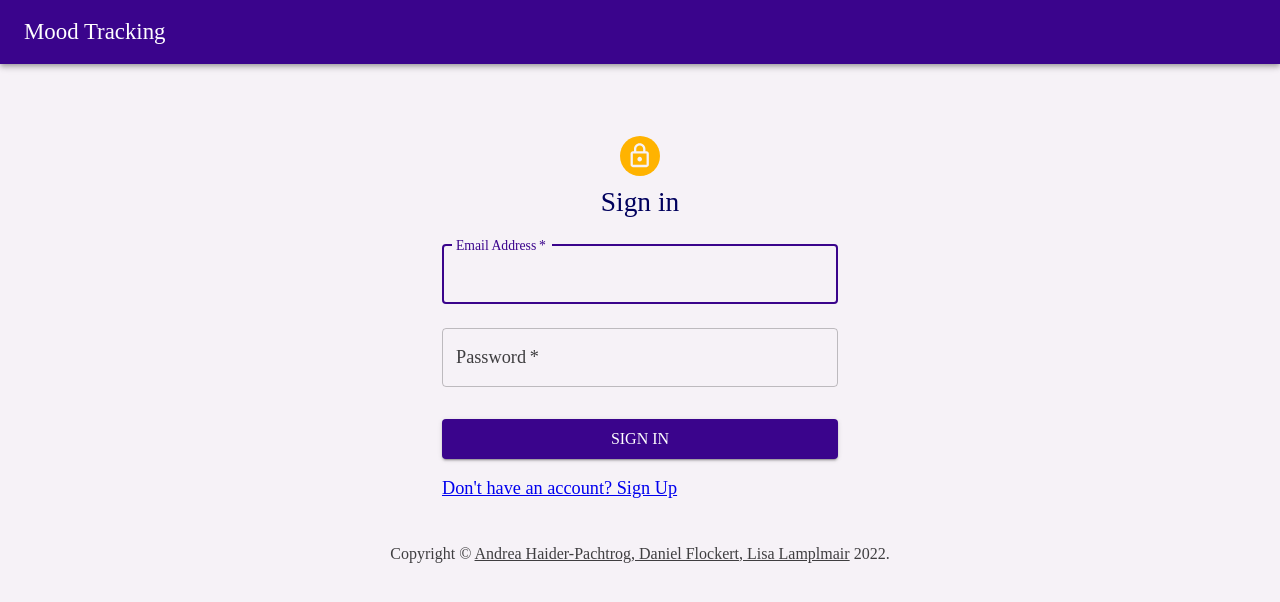
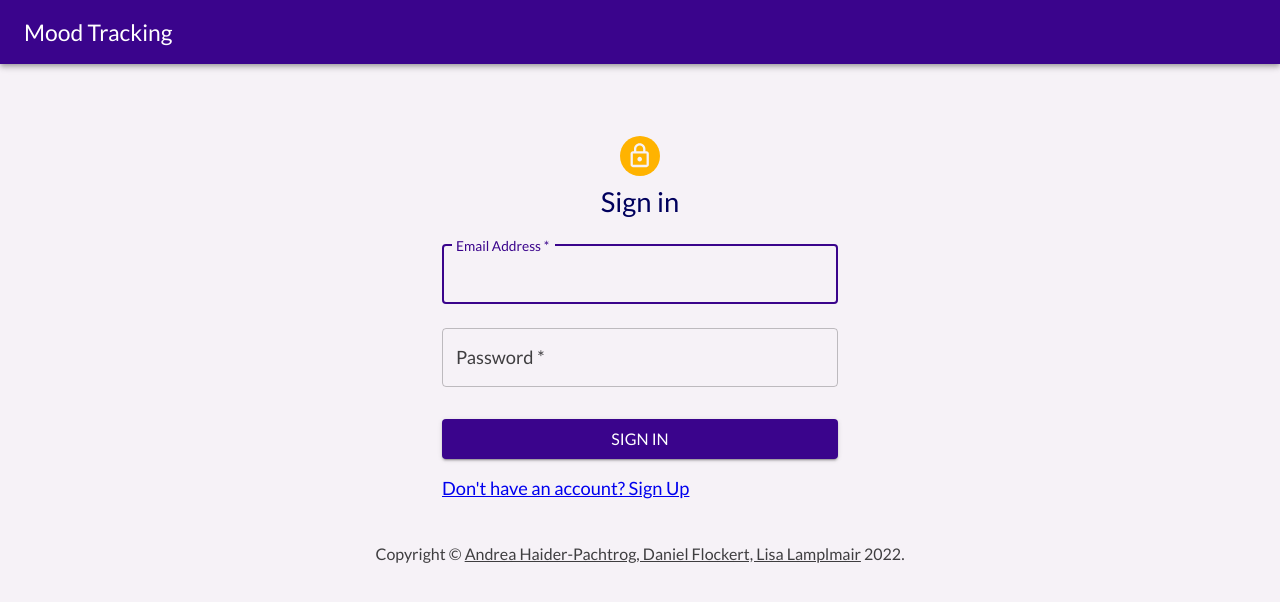
Before and after one commit to Rathalin/huxe-project, a React (Create React App) app in the folder react-app/: page / in a window 1280 px wide. Shown: the top 602 px of the page. Built offline with nearby package versions, Linux system fonts and the light colour scheme.

Commit message:
fix login rendering error and menu

```diff
--- a/react-app/src/components/CustomAppbar.tsx
+++ b/react-app/src/components/CustomAppbar.tsx
@@ -45,13 +45,11 @@ export const CustomAppbar = () => {
               onClick={handleMenu}
               color="inherit"
             >
+              <AccountCircle />
               <Typography variant="h6" component="span" sx={{ flexGrow: 1 }}>
                 Hello, {username}
               </Typography>
-              <AccountCircle />
             </IconButton>
-          </div>
-        )}
             <Menu
               id="menu-appbar"
               anchorEl={anchorEl}
@@ -70,8 +68,10 @@ export const CustomAppbar = () => {
               <MenuItem onClick={handleClose}>My Priorities</MenuItem>
               <MenuItem onClick={handleClose}>
                 <Link to="/">Dashboard</Link></MenuItem>
-          <MenuItem onClick={handleLogout}>Logout</MenuItem>
+              <MenuItem onClick={() => { handleClose();handleLogout();}}>Logout</MenuItem>
             </Menu>
+          </div>
+        )}
       </Toolbar>
     </AppBar>
   )
--- a/react-app/src/components/Login.tsx
+++ b/react-app/src/components/Login.tsx
@@ -1,4 +1,4 @@
-import { FormEvent, useEffect, useState } from 'react';
+import { FormEvent, useEffect } from 'react';
 import Avatar from '@mui/material/Avatar';
 import Button from '@mui/material/Button';
 import CssBaseline from '@mui/material/CssBaseline';
@@ -18,8 +18,6 @@ import { useTheme } from '@mui/material';
 
 export const Login = () => {
   const theme = useTheme();
-  const [emailInput, setEmailInput] = useState('');
-  const [passwordInput, setPasswordInput] = useState('');
   let showInvalidCredentialsError = false;
   const { setUsername, setLoggedIn } = useStore();
 
@@ -45,88 +43,86 @@ export const Login = () => {
   if (error != null) {
     const err = error.graphQLErrors[0];
     if (err.extensions.code === 'BAD_USER_INPUT') {
-      showInvalidCredentialsError = true;
-      console.log('showInvalidCredentialsError');
+      showInvalidCredentialsError= true;
     } else {
       return <LoadingError error={JSON.stringify(error)} />;
     }
   }
 
-  async function handleLogin() {
-    console.log(`Login with ${emailInput} - ${passwordInput}`);
+  const handleLogin = (event: FormEvent<HTMLFormElement>) => {
+    event.preventDefault();
+    const formData = new FormData(event.currentTarget);
+    console.log(`Login with ${formData.get('email')} - ${formData.get('password')}`);
+    const emailInput = formData.get('email') as string
+    const passwordInput = formData.get('password') as string
     if (emailInput.length > 0) {
       login({
         variables: {
           input: {
             identifier: emailInput,
-            password: passwordInput,
+            password: passwordInput
           }
         }
       }).catch((error: ApolloError) => {
-        console.log('Uncaught error');
+        console.log('Uncaught error' + error);
       });
     }
   }
 
 
   return (
-    <Container component="main" maxWidth="xs">
+    <Container component='main' maxWidth='xs'>
       <CssBaseline />
       <Box
         sx={{
           marginTop: 8,
           display: 'flex',
           flexDirection: 'column',
-          alignItems: 'center',
+          alignItems: 'center'
         }}
       >
         <Avatar sx={{ m: 1, bgcolor: 'secondary.main' }}>
           <LockOutlinedIcon />
         </Avatar>
-        <Typography component="h1" variant="h5">
+        <Typography component='h1' variant='h5'>
           Sign in
         </Typography>
-        <Box sx={{ mt: 1 }}>
+        <Box sx={{ mt: 1 }} component="form" onSubmit={handleLogin}>
           <TextField
-            margin="normal"
+            margin='normal'
             required
             fullWidth
-            id="email"
-            label="Email Address"
-            name="email"
-            autoComplete="email"
+            id='email'
+            label='Email Address'
+            name='email'
+            autoComplete='email'
             autoFocus
-            value={emailInput}
-            onChange={(e) => setEmailInput(e.target.value)}
           />
           <TextField
-            margin="normal"
+            margin='normal'
             required
             fullWidth
-            name="password"
-            label="Password"
-            type="password"
-            id="password"
-            autoComplete="current-password"
-            value={passwordInput}
-            onChange={(e) => setPasswordInput(e.target.value)}
+            name='password'
+            label='Password'
+            type='password'
+            id='password'
+            autoComplete='current-password'
           />
           {showInvalidCredentialsError && <p style={{ color: theme.palette.error.main }}>
             Invalid identifier or password
           </p>}
           <Button
-            type="submit"
+            type='submit'
             fullWidth
-            variant="contained"
+            variant='contained'
             sx={{ mt: 3, mb: 2 }}
-            onClick={handleLogin}
           >
             Sign In
           </Button>
           <Grid container>
             <Grid item>
-              <Link to="/register">
-                {"Don't have an account? Sign Up"}
+              <Link to='/register'>
+                {'Don\'t have an account? Sign Up'}
               </Link>
             </Grid>
           </Grid>
@@ -134,4 +130,4 @@ export const Login = () => {
       </Box>
     </Container>
   );
-}
+};
--- a/react-app/src/components/Register.tsx
+++ b/react-app/src/components/Register.tsx
@@ -9,10 +9,7 @@ import Box from '@mui/material/Box';
 import LockOutlinedIcon from '@mui/icons-material/LockOutlined';
 import Typography from '@mui/material/Typography';
 import Container from '@mui/material/Container';
-import { Theme } from './ui/theme/Theme';
 import { useStore } from '../store/useStore';
-
-const theme = Theme();
 
 export const Register = () => {
   const { setUsername, setLoggedIn } = useStore();
@@ -25,7 +22,7 @@ export const Register = () => {
   };
 
   return (
-    <Container component="main" maxWidth="xs">
+    <Container component="main" maxWidth="sm">
       <CssBaseline />
       <Box
         sx={{
--- a/react-app/src/components/ui/theme/Theme.tsx
+++ b/react-app/src/components/ui/theme/Theme.tsx
@@ -25,7 +25,7 @@ export const themeOptions: ThemeOptions = {
   },
   typography: {
     fontSize: 16,
-    fontFamily: 'Muli',
+    fontFamily: 'Lato',
   },
 };
 
```
Lines whose indentation alone changed are shown as unchanged.
